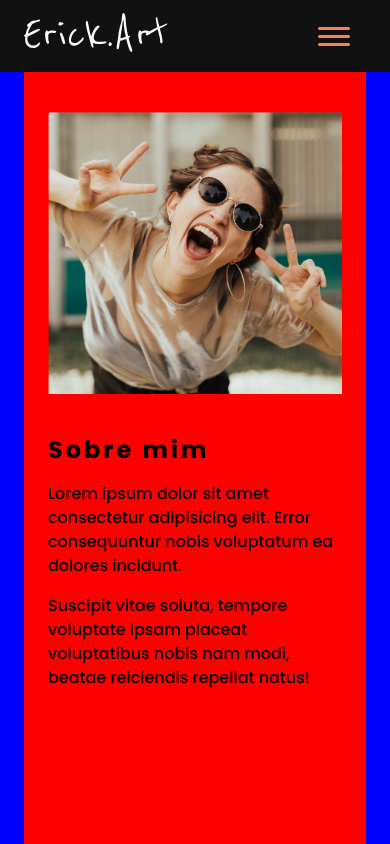
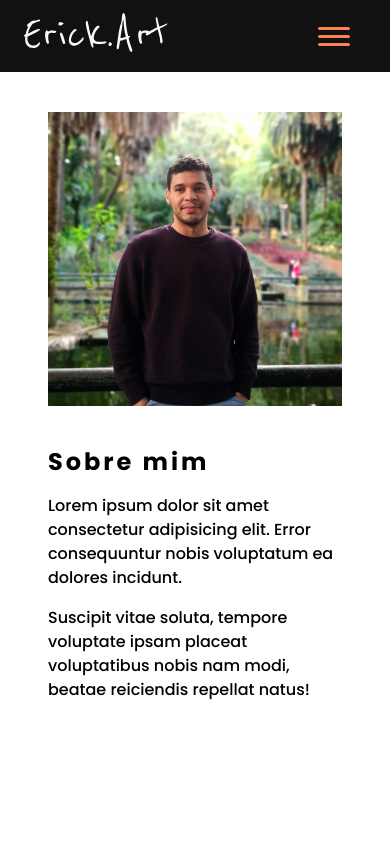
Before and after one commit to cleitonBarros/Erick, a React (Vite) app in the folder Profile/: page / in a window 390 px wide. Shown: the top 844 px of the page. Built offline with nearby package versions, Linux system fonts and the light colour scheme.

Commit message:
:iphone: responsividade

```diff
--- a/Profile/src/App.tsx
+++ b/Profile/src/App.tsx
@@ -9,7 +9,7 @@ function App() {
     <>
       <Header />
       <Container>
-        <Main></Main>
+        <Main />
       </Container>
       <Footer />
     </>
--- a/Profile/src/components/HTMLElement/Container/style.ts
+++ b/Profile/src/components/HTMLElement/Container/style.ts
@@ -6,4 +6,8 @@ export const Container = styled.div`
   align-items: center;
   flex-direction: column;
   padding-top: 4.5rem;
+
+  @media ${({ theme }) => theme.DEVICE.laptop} {
+    padding-top: 6rem;
+  }
 `;
--- a/Profile/src/components/HTMLElement/Section/style.ts
+++ b/Profile/src/components/HTMLElement/Section/style.ts
@@ -3,7 +3,12 @@ import styled from "styled-components";
 export const Section = styled.section`
   width: 100%;
   max-width: 80rem;
-  background-color: red;
   min-height: 100vh;
   padding: 2.5rem 1.5rem;
+
+  @media ${({ theme }) => theme.DEVICE.laptop} {
+    display: flex;
+    align-items: center;
+    padding: 3.75rem 2.5rem;
+  }
 `;
--- a/Profile/src/pages/index.tsx
+++ b/Profile/src/pages/index.tsx
@@ -1,6 +1,6 @@
 import { Section } from "../components/HTMLElement/Section/style";
 
-import profilePhoto from "../assets/perfil.png";
+import profilePhoto from "../assets/perfil.jpg";
 import * as S from "./style";
 
 export function Main() {
@@ -9,9 +9,6 @@ export function Main() {
       <S.Container>
         <Section>
           <S.Biography>
-            <div>
-              <img src={profilePhoto} alt="foto de perfil" />
-            </div>
             <div>
               <h2>Sobre mim</h2>
               <p>
@@ -23,6 +20,9 @@ export function Main() {
                 voluptatibus nobis nam modi, beatae reiciendis repellat natus!
               </p>
             </div>
+            <div>
+              <img src={profilePhoto} alt="foto de perfil" />
+            </div>
           </S.Biography>
         </Section>
       </S.Container>
--- a/Profile/src/pages/style.ts
+++ b/Profile/src/pages/style.ts
@@ -2,37 +2,34 @@ import styled from "styled-components";
 
 export const Container = styled.main`
   width: 100%;
-  background-color: blue;
   max-width: 90rem;
   min-height: 100vh;
-  display: flex;
-  align-items: center;
-  justify-content: center;
-  flex-direction: column;
+  display: block;
+  margin: 0 auto;
   padding: 0 1.5rem;
+
+  @media ${({ theme }) => theme.DEVICE.laptop} {
+    padding: 0 5rem;
+  }
 `;
 
-export const Section = styled.section`
-  width: 100%;
-  max-width: 80rem;
-  background-color: red;
-  min-height: 100vh;
-  padding: 2.5rem 1.5rem;
-`;
 export const Biography = styled.div`
   display: flex;
-  flex-direction: column;
+  flex-direction: column-reverse;
   align-items: center;
   gap: 2.5rem;
 
   > div:has(img, h2) {
-    max-width: 20rem;
-    display: grid;
+    max-width: 32rem;
+    display: flex;
+    flex-direction: column;
     gap: 1rem;
+    position: relative;
 
     img {
       width: 100%;
       height: auto;
+      z-index: 2;
     }
 
     h2 {
@@ -45,4 +42,44 @@ export const Biography = styled.div`
       line-height: 1.5rem;
     }
   }
+
+  @media ${({ theme }) => theme.DEVICE.laptop} {
+    position: relative;
+    flex-direction: row;
+    align-items: flex-start;
+    justify-content: space-between;
+    width: 68.5rem;
+
+    > div:has(img) {
+      width: 32rem;
+      height: 32rem;
+
+      &::before {
+        content: "";
+        position: absolute;
+        width: 100%;
+        height: 100%;
+        top: 0;
+        left: 20%;
+        background-color: ${({ theme }) => theme.COLORS.ORANGE};
+      }
+      &::after {
+        content: "";
+        position: absolute;
+        width: 100%;
+        height: 100%;
+        top: 0;
+        left: 10%;
+        background-color: ${({ theme }) => theme.COLORS.BLACK_200};
+      }
+    }
+    > div:has(h2) {
+      width: 20rem;
+
+      h2 {
+        font-size: 2.5rem;
+        line-height: 1;
+      }
+    }
+  }
 `;
--- a/Profile/src/styles/themes/defaultTheme.ts
+++ b/Profile/src/styles/themes/defaultTheme.ts
@@ -15,7 +15,7 @@ export const defaultTheme = {
   DEVICE: {
     mobile: `(min-width: 425px)`,
     tablet: `(min-width: 768px)`,
-    laptop: `(min-width: 1024px)`,
+    laptop: `(min-width: 1130px)`,
     desktop: `(min-width: 1280px)`
   }
 };
```
Also changed, not shown: Profile/src/assets/perfil.jpg (added), Profile/src/assets/perfil.png.
